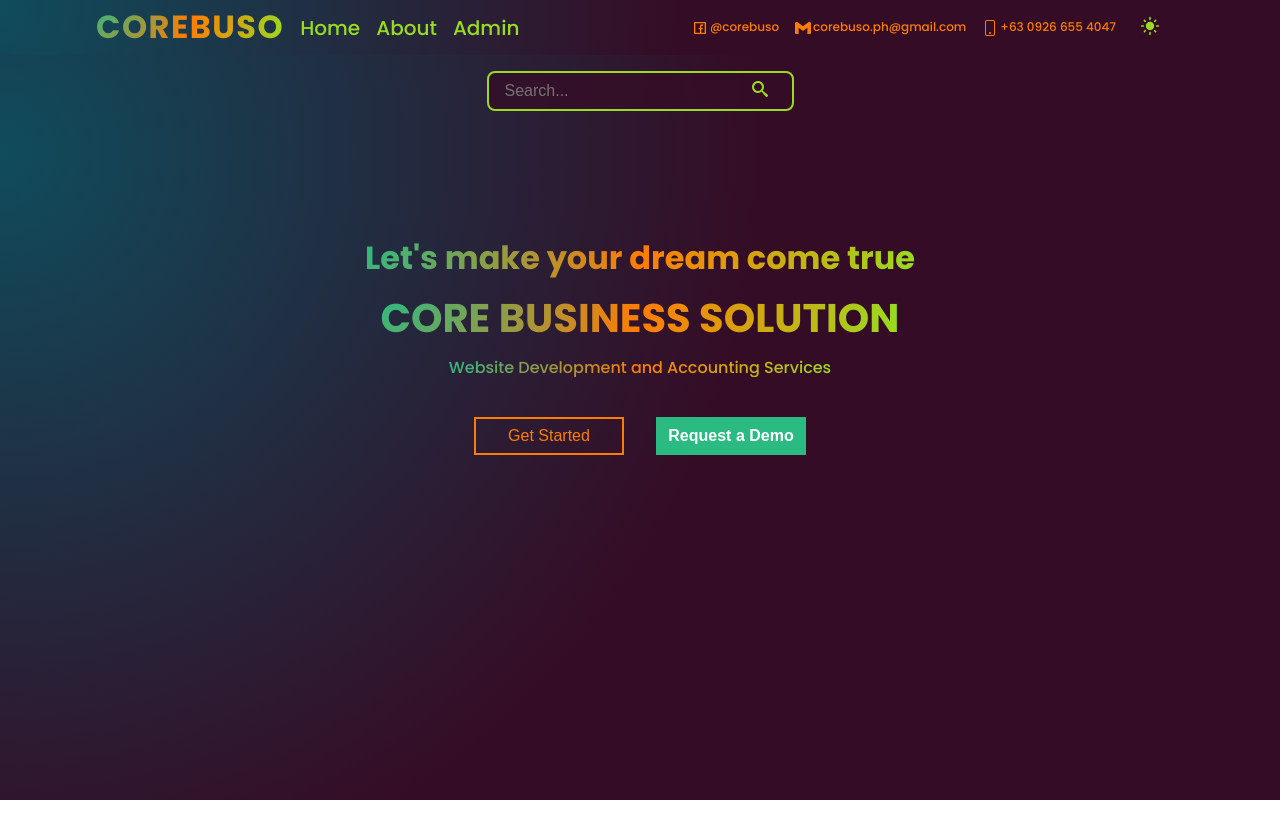
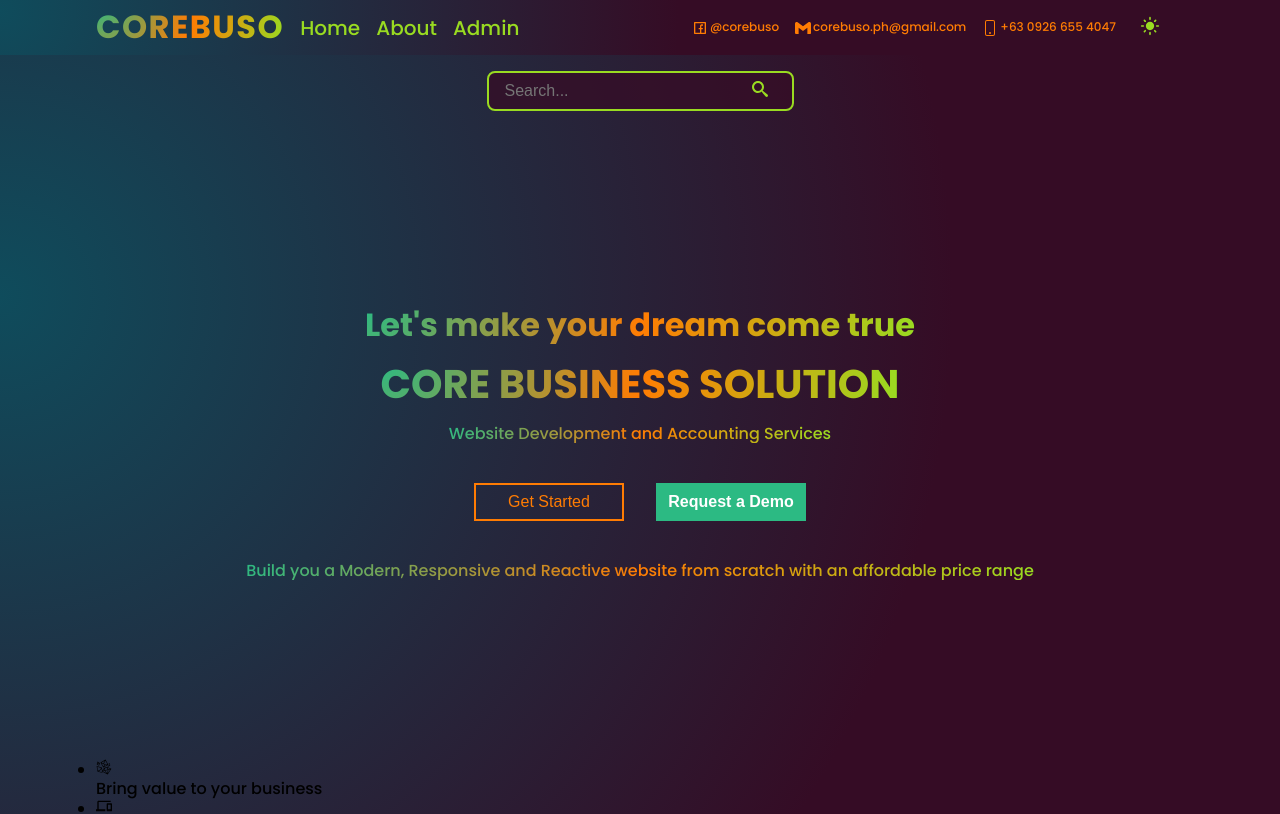
Before and after one commit to onceacurious/client.corebuso, a React (Vite) app: page / in a window 1280 px wide. Shown: the top 814 px of the page. Built offline with nearby package versions, Linux system fonts and the light colour scheme.

Commit message:
update from codespace

```diff
--- a/src/app.scss
+++ b/src/app.scss
@@ -5,24 +5,23 @@
     --poppins: "Poppins";
     --dancing-scripts: "Dancing Script";
 
-    --color-primary: #FF7C03;
-    --color-secondary: #2CBA83;
-    --color-accent: #99DB21;
+    --color-primary: #ff7c03;
+    --color-secondary: #2cba83;
+    --color-accent: #99db21;
 
     --color-primary-hover: hsla(29, 95%, 33%, 0.8);
     --color-secondary-hover: hsla(157, 82%, 32%, 0.8);
     --color-accent-hover: hsla(81, 85%, 42%, 0.8);
 
-    --color-disbale:#b0aeae;
+    --color-disbale: #b0aeae;
     --color-warning: #e96e6e;
     --color-info: #2782d6;
     --color-error: #e6ad32;
     --color-success: #5cde57;
 
-    --color-bg-primary:#350c25;
-    --color-bg-primary-75:hsla(323, 63%, 13%, .75);
-    --color-bg-secondary:#0f4c5c;
-
+    --color-bg-primary: #350c25;
+    --color-bg-primary-75: hsla(323, 63%, 13%, 0.75);
+    --color-bg-secondary: #0f4c5c;
 }
 
 * {
@@ -41,67 +40,89 @@ body {
 
 // Custom Design
 
-.hide{
+.hide {
     display: none !important;
 }
 
-.show{
+.show {
     display: flex !important;
 }
 
-
-
-.gradient-text{
-
-
+.gradient-text {
     /* ff 3.6+ */
-    background:-moz-radial-gradient(circle at 0% 0%, #2CBA83 0%, #FF7C03 50%, #99DB21 100%);
+    background: -moz-radial-gradient(
+        circle at 0% 0%,
+        #2cba83 0%,
+        #ff7c03 50%,
+        #99db21 100%
+    );
 
     /* safari 5.1+,chrome 10+ */
-    background:-webkit-radial-gradient(circle at 0% 0%, #2CBA83 0%, #FF7C03 50%, #99DB21 100%);
+    background: -webkit-radial-gradient(
+        circle at 0% 0%,
+        #2cba83 0%,
+        #ff7c03 50%,
+        #99db21 100%
+    );
 
     /* opera 11.10+ */
-    background:-o-radial-gradient(circle at 0% 0%, #2CBA83 0%, #FF7C03 50%, #99DB21 100%);
+    background: -o-radial-gradient(
+        circle at 0% 0%,
+        #2cba83 0%,
+        #ff7c03 50%,
+        #99db21 100%
+    );
 
     /* ie 10+ */
-    background:-ms-radial-gradient(circle at 0% 0%, #2CBA83 0%, #FF7C03 50%, #99DB21 100%);
+    background: -ms-radial-gradient(
+        circle at 0% 0%,
+        #2cba83 0%,
+        #ff7c03 50%,
+        #99db21 100%
+    );
 
     /* global 92%+ browsers support */
-    background:radial-gradient(circle at 0% 0%, #2CBA83 0%, #FF7C03 50%, #99DB21 100%);
+    background: radial-gradient(
+        circle at 0% 0%,
+        #2cba83 0%,
+        #ff7c03 50%,
+        #99db21 100%
+    );
 
     background-clip: text;
     -webkit-background-clip: text;
     -webkit-text-fill-color: transparent;
 }
 
-.clr
-{
-    &-accent{
-    color: var(--color-accent);
+.clr {
+    &-accent {
+        color: var(--color-accent);
     }
-    &-primary{
+    &-primary {
         color: var(--color-primary);
     }
-    &-secondary{
+    &-secondary {
         color: var(--color-secondary);
     }
 }
-.gradient-bg-light{
+.gradient-bg-light {
     /* ff 3.6+ */
-    background:-moz-radial-gradient(circle at 9% 14%, rgba(240, 240, 235, 1) 0%, rgba(44, 186, 131, 1) 99%);
+    background: -moz-linear-gradient(150deg, #210014 10%, #0ddfbe 66%);
 
     /* safari 5.1+,chrome 10+ */
-    background:-webkit-radial-gradient(circle at 9% 14%, rgba(240, 240, 235, 1) 0%, rgba(44, 186, 131, 1) 99%);
+    background: -webkit-linear-gradient(150deg, #210014 10%, #0ddfbe 66%);
 
     /* opera 11.10+ */
-    background:-o-radial-gradient(circle at 9% 14%, rgba(240, 240, 235, 1) 0%, rgba(44, 186, 131, 1) 99%);
+    background: -o-linear-gradient(150deg, #210014 10%, #0ddfbe 66%);
+
+    /* ie 6-9 */
+    filter: progid:DXImageTransform.Microsoft.gradient( startColorstr='#0DDFBE', endColorstr='#210014', GradientType=1 );
 
     /* ie 10+ */
-    background:-ms-radial-gradient(circle at 9% 14%, rgba(240, 240, 235, 1) 0%, rgba(44, 186, 131, 1) 99%);
+    background: -ms-linear-gradient(150deg, #210014 10%, #0ddfbe 66%);
 
-    /* global 92%+ browsers support */
-    background:radial-gradient(circle at 9% 14%, rgba(240, 240, 235, 1) 0%, rgba(44, 186, 131, 1) 99%);
-
+    /* global 94%+ browsers support */
+    background: linear-gradient(150deg, #210014 10%, #0ddfbe 66%);
 }
 
 .gradient-bg-dark {
@@ -110,9 +131,9 @@ body {
 
     /* safari 5.1+,chrome 10+ */
     background: -webkit-radial-gradient(
-      circle at 0% 19%,
-      #0f4c5c 0%,
-      #350c25 53%
+        circle at 0% 19%,
+        #0f4c5c 0%,
+        #350c25 53%
     );
 
     /* opera 11.10+ */
@@ -123,20 +144,19 @@ body {
 
     /* global 92%+ browsers support */
     background: radial-gradient(circle at 0% 19%, #0f4c5c 0%, #350c25 53%);
-  }
+}
 
-.bg
-{
-    &-accent{
+.bg {
+    &-accent {
         background-color: var(--color-accent);
     }
-    &-primary{
+    &-primary {
         background-color: var(--color-bg-primary);
     }
-    &-primary-75{
+    &-primary-75 {
         background-color: var(--color-bg-primary-75);
     }
-    &-secondary{
+    &-secondary {
         background-color: var(--color-bg-secondary);
     }
 }
--- a/src/pages/home/Home.jsx
+++ b/src/pages/home/Home.jsx
@@ -2,6 +2,7 @@ import React, { useEffect, useContext, useState } from "react";
 import { Navbar, Searchbar } from "../../components";
 
 import MainContext from "../../context/MainContext";
+import { WhyCBS } from "../../templates";
 import "./home.scss";
 const Home = () => {
     const { dark } = useContext(MainContext);
@@ -13,8 +14,8 @@ const Home = () => {
         >
             <Navbar />
             <Searchbar />
-            <div className="container home-body display-flex flex-column jc-center ai-center">
-                <p className="heading-4 gradient-text">
+            <div id="homeBody" className="container home-body display-flex flex-column jc-center ai-center">
+                <p  className="heading-4 gradient-text">
                     Let's make your dream come true
                 </p>
                 <p className="heading-2 gradient-text">
@@ -31,7 +32,11 @@ const Home = () => {
                         Request a Demo
                     </button>
                 </div>
+                <p className="gradient-text">
+                    Build you a Modern, Responsive and Reactive website from scratch with an affordable price range
+                </p>
             </div>
+            <WhyCBS/>
         </div>
     );
 };
--- a/src/pages/home/home.scss
+++ b/src/pages/home/home.scss
@@ -1,23 +1,21 @@
-#home{
+#home {
     width: 100%;
     min-height: 100vh;
 }
 
-.home{
-    &-body{
-        height: 60vh;
+.home {
+    &-body {
+        height: 79vh;
     }
 }
 
-.cta{
-
-    &-btn{
+.cta {
+    &-btn {
         width: 150px;
     }
 
-    &-container{
+    &-container {
         width: 100%;
         text-align: center;
     }
-
 }
--- /dev/null
+++ b/src/templates/home/whyCBS/WhyCBS.jsx
@@ -0,0 +1,29 @@
+import React from 'react'
+import {GiGems} from 'react-icons/gi'
+import {MdDevices} from 'react-icons/md'
+import {GrTechnology} from 'react-icons/gr'
+
+
+import "./whyCBS.scss"
+const WhyCBS = () => {
+    return (
+        <div id='whyCBS' className='container'>
+            <ul>
+                <li>
+                    <GiGems/>
+                    <p>Bring value to your business</p>
+                </li>
+                <li>
+                    <MdDevices/>
+                    <p>Device compatibility</p>
+                </li>
+                <li>
+                    <GrTechnology/>
+                    <p>Modern, responsive and reactive</p>
+                </li>
+            </ul>
+        </div>
+    )
+}
+
+export default WhyCBS
--- /dev/null
+++ b/src/templates/home/whyCBS/whyCBS.scss
@@ -0,0 +1,4 @@
+#whyCBS {
+    // background-color: #888;
+    height: 100vh;
+}
--- a/src/templates/index.js
+++ b/src/templates/index.js
@@ -1,2 +1,3 @@
-export {default as Inquiry} from "./admin/inquiry/Inquiry"
-export {default as Product} from "./admin/product/Product"
+export { default as Inquiry } from "./admin/inquiry/Inquiry";
+export { default as Product } from "./admin/product/Product";
+export { default as WhyCBS } from "./home/whyCBS/WhyCBS";
```
